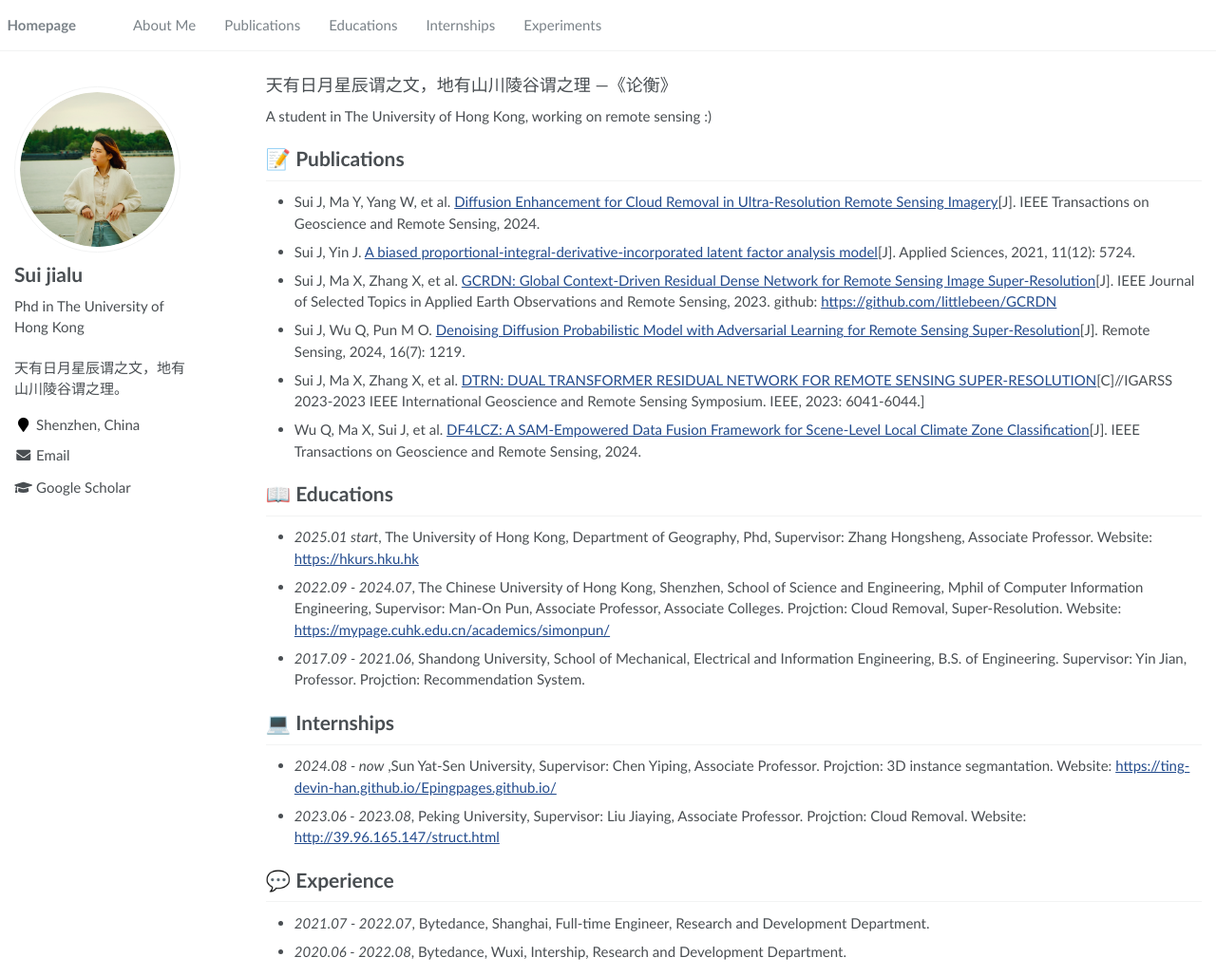
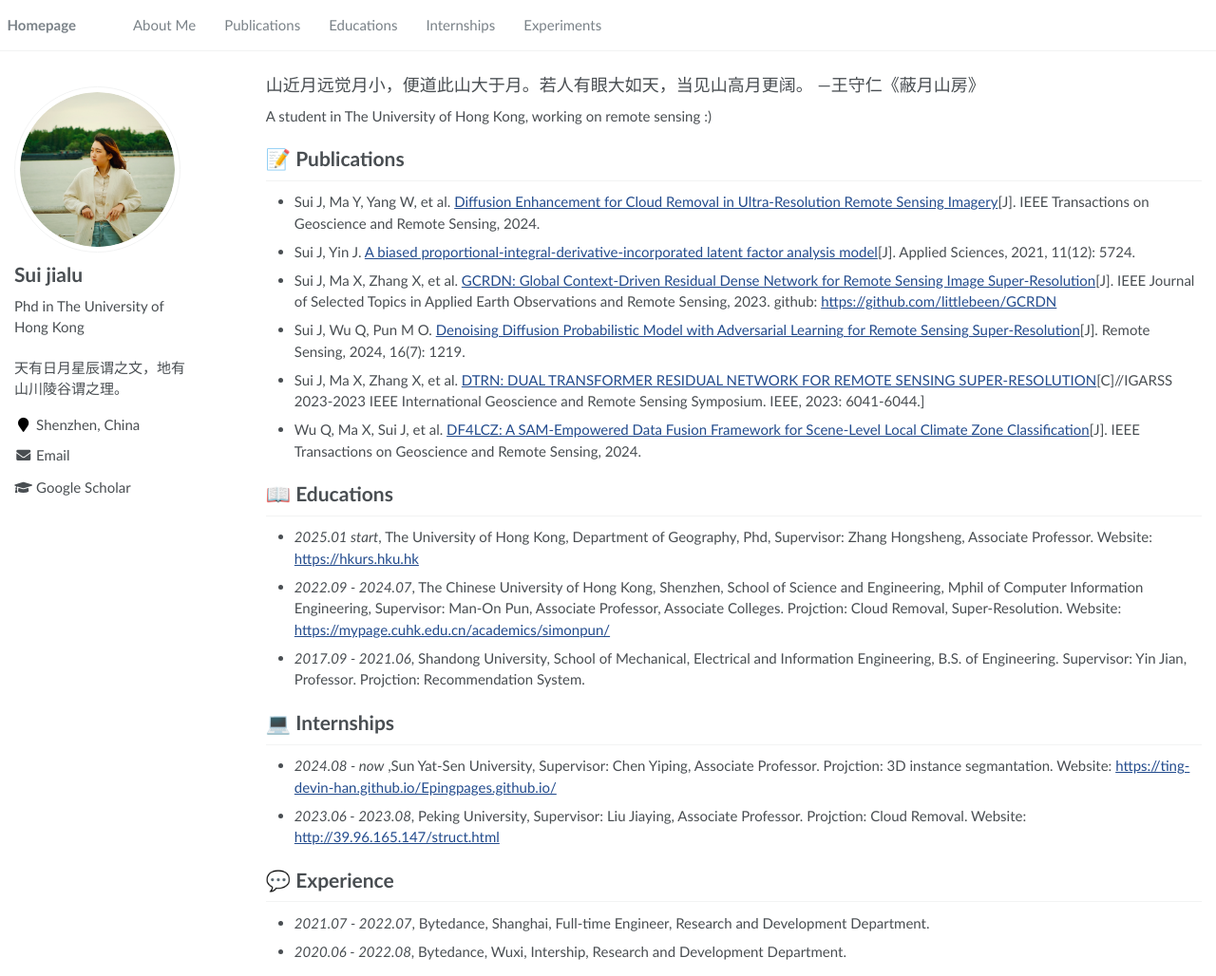
Before and after one commit to littlebeen/littlebeen_homepage, a Jekyll site: the page built from _pages/about.md, in a window 1280 px wide and 1028 px high. Shown: the whole window at 95% size. Built offline with Jekyll 4.4.1, drawn with Linux system fonts in a browser that asks for light colours.

Commit message:
Update about.md

```diff
--- a/_pages/about.md
+++ b/_pages/about.md
@@ -17,8 +17,7 @@ redirect_from:
 
 <span class='anchor' id='about-me'></span>
 
-<!--<span style='font-size:large'>山近月远觉月小，便道此山大于月。若人有眼大如天，当见山高月更阔。 ---王守仁《蔽月山房》<span>-->
-<span style='font-size:large'> 天有日月星辰谓之文，地有山川陵谷谓之理 ---《论衡》<span>
+<span style='font-size:large'>山近月远觉月小，便道此山大于月。若人有眼大如天，当见山高月更阔。 ---王守仁《蔽月山房》<span>
 <div>A student in The University of Hong Kong, working on remote sensing :)</div>
 
 # 📝 Publications
```
